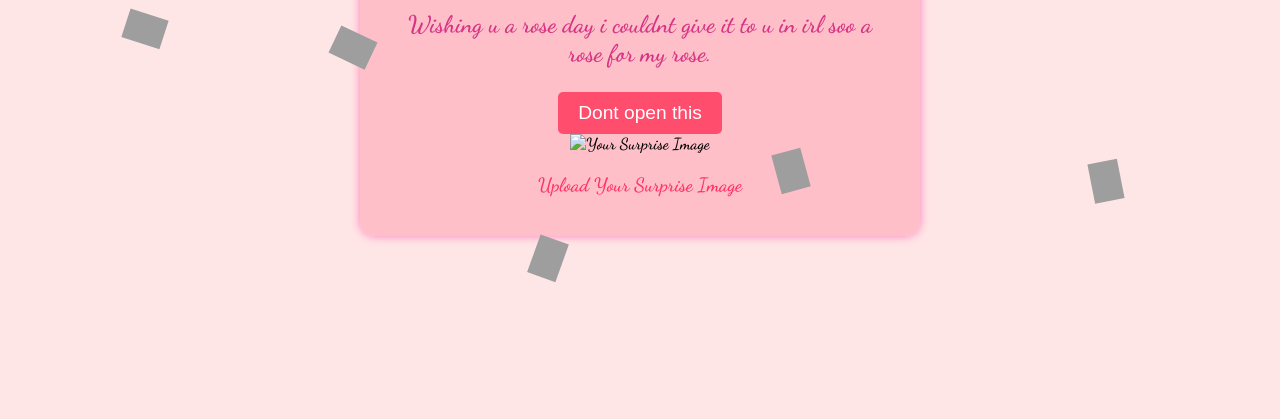
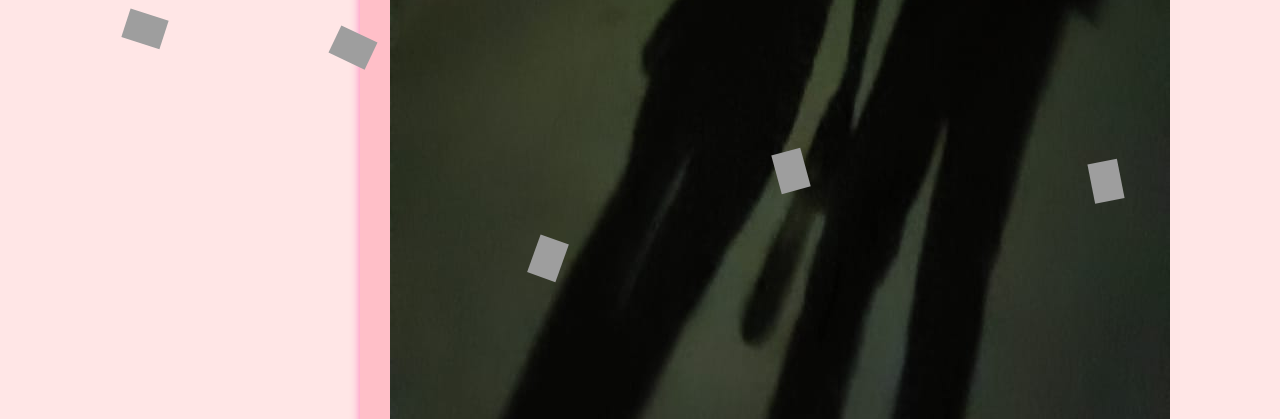
Before and after one commit to alok-menon/test_11, a plain HTML site: page index.html in a window 1280 px wide. Shown: the part 381-800 px from the top of the page. Drawn offline with Linux system fonts and the light colour scheme; grey boxes are pictures that could not be loaded.

Commit message:
Update index.html

```diff
--- a/index.html
+++ b/index.html
@@ -17,7 +17,7 @@
 
         <!-- Surprise Image Section -->
         <div id="surprise-image" class="hidden">
-            <img id="uploaded-surprise" src="" alt="Your Surprise Image">
+            <img id="uploaded-surprise" src="img.jpeg" alt="Your Surprise Image">
         </div>
 
         <!-- Image Upload Section -->
```
